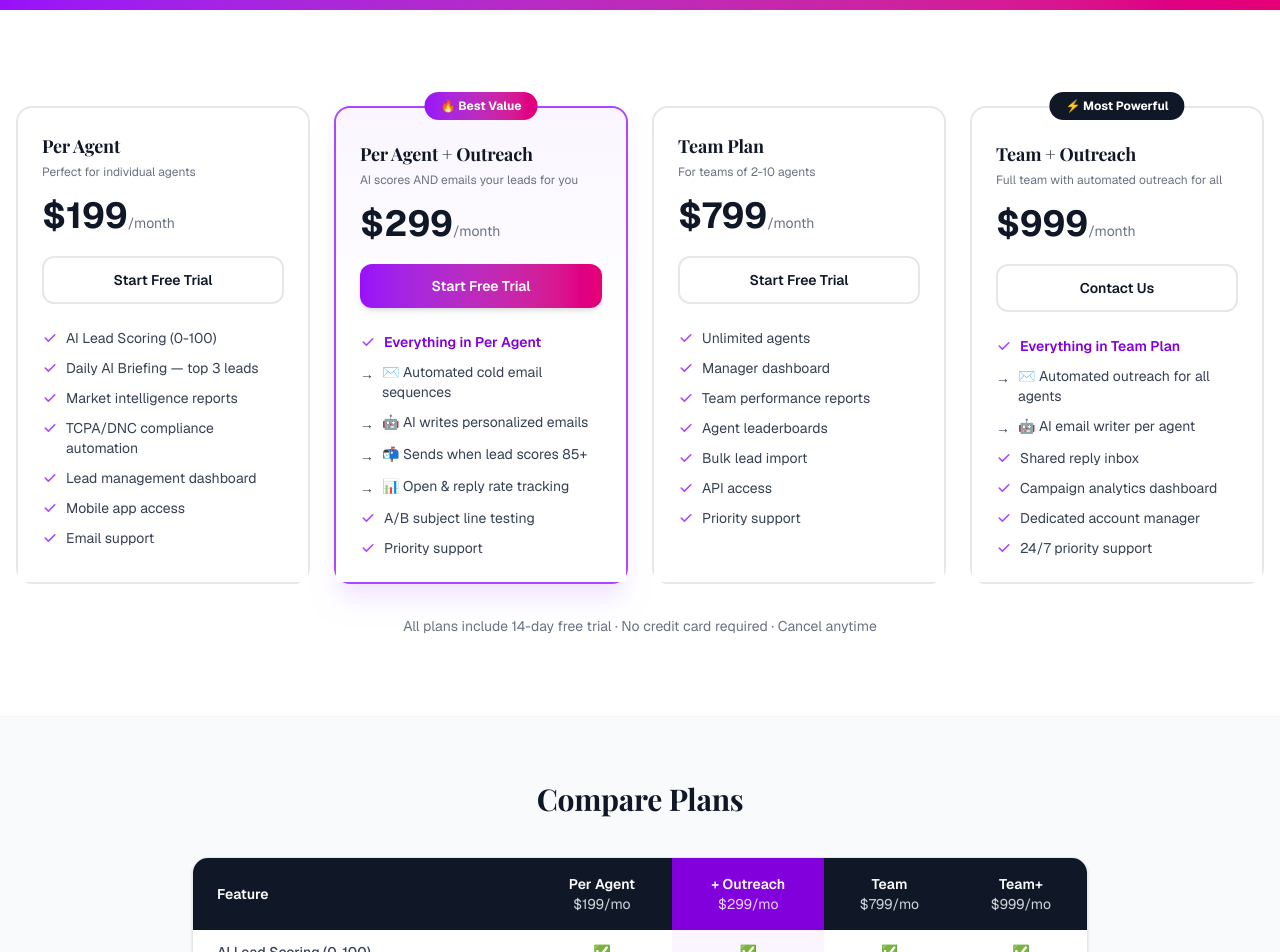
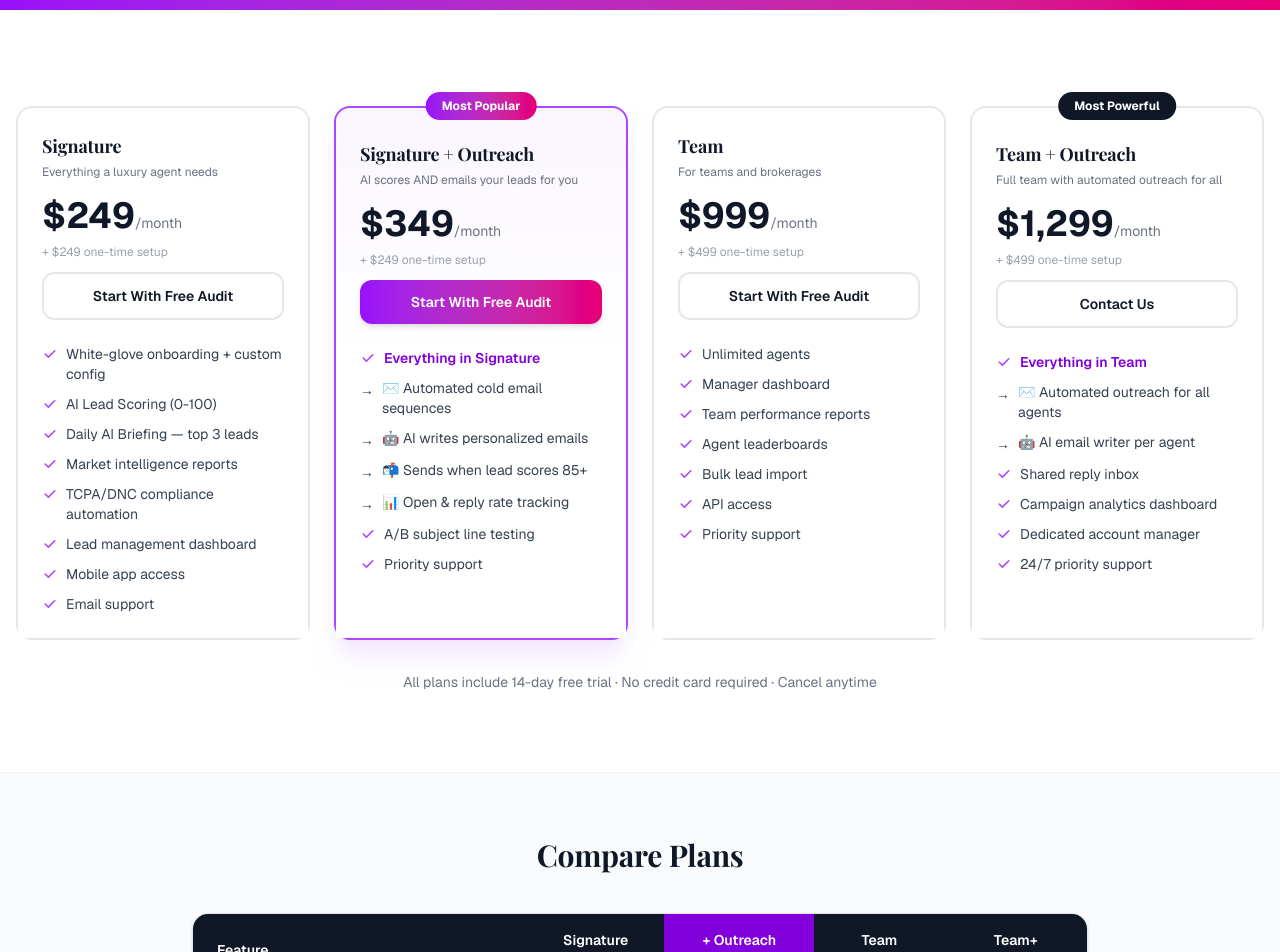
Before and after one commit to robopdesigns/luxeleadpro-site, a Next.js app: page /pricing in a window 1280 px wide. Shown: the part 480-1432 px from the top of the page. Built offline with nearby package versions, Linux system fonts and the light colour scheme; no server answers; a web font is replaced by a local one.

Commit message:
feat: unify all pricing to founding rates (///), update pricing page, homepage, and dashboard to match

```diff
--- a/app/dashboard/page.tsx
+++ b/app/dashboard/page.tsx
@@ -287,19 +287,19 @@ export default function LuxeLeadProDashboard() {
                 <h2 className={`text-2xl font-bold ${textClass} mb-6`}>💡 Quick Reference</h2>
                 <div className="grid grid-cols-1 md:grid-cols-3 gap-4">
                   <div className={`${isDark ? 'bg-gray-700' : 'bg-gray-100'} rounded-lg p-4`}>
-                    <p className="text-xs text-gray-500 mb-2">Per Agent Plan</p>
-                    <p className="text-2xl font-bold text-purple-600">$199/mo</p>
-                    <p className="text-xs text-gray-500 mt-2">Rep earns: $50/mo recurring</p>
+                    <p className="text-xs text-gray-500 mb-2">Signature Plan</p>
+                    <p className="text-2xl font-bold text-purple-600">$249/mo</p>
+                    <p className="text-xs text-gray-500 mt-2">+ $249 setup · Rep earns: $75 first mo + $25/mo</p>
                   </div>
                   <div className={`${isDark ? 'bg-gray-700' : 'bg-gray-100'} rounded-lg p-4`}>
-                    <p className="text-xs text-gray-500 mb-2">Agent + Outreach</p>
-                    <p className="text-2xl font-bold text-purple-600">$299/mo</p>
-                    <p className="text-xs text-gray-500 mt-2">Rep earns: $75/mo recurring</p>
+                    <p className="text-xs text-gray-500 mb-2">Signature + Outreach</p>
+                    <p className="text-2xl font-bold text-purple-600">$349/mo</p>
+                    <p className="text-xs text-gray-500 mt-2">+ $249 setup · Rep earns: $105 first mo + $35/mo</p>
                   </div>
                   <div className={`${isDark ? 'bg-gray-700' : 'bg-gray-100'} rounded-lg p-4`}>
-                    <p className="text-xs text-gray-500 mb-2">Team Plan</p>
-                    <p className="text-2xl font-bold text-purple-600">$799/mo</p>
-                    <p className="text-xs text-gray-500 mt-2">Rep earns: $150/mo recurring</p>
+                    <p className="text-xs text-gray-500 mb-2">Team + Outreach</p>
+                    <p className="text-2xl font-bold text-purple-600">$999/mo</p>
+                    <p className="text-xs text-gray-500 mt-2">+ $499 setup · Rep earns: $300 first mo + $100/mo</p>
                   </div>
                 </div>
               </div>
--- a/app/page.tsx
+++ b/app/page.tsx
@@ -309,22 +309,22 @@ export default function HomePage() {
           <div className="grid grid-cols-1 md:grid-cols-3 gap-6 mb-10 mt-4">
             {[
               {
-                name: 'Per Agent',
-                price: '$199',
+                name: 'Signature',
+                price: '$249',
                 sub: '/month',
-                features: ['AI Lead Scoring', 'Daily AI Briefing', 'Market Intelligence', 'TCPA/DNC Compliance', 'Email Support'],
+                features: ['AI Lead Scoring (0-100)', 'Daily AI Briefing', 'Market Intelligence', 'TCPA/DNC Compliance', 'White-Glove Onboarding'],
                 popular: false,
                 badge: null,
-                cta: 'Start Free Trial',
+                cta: 'Start With Free Audit',
               },
               {
-                name: 'Agent + Outreach',
-                price: '$299',
+                name: 'Signature + Outreach',
+                price: '$349',
                 sub: '/month',
-                features: ['Everything in Per Agent', '✉️ Automated email sequences', '🤖 AI writes emails per lead', '📊 Open & reply tracking', 'Priority Support'],
+                features: ['Everything in Signature', '✉️ Automated email sequences', '🤖 AI writes emails per lead', '📊 Open & reply tracking', 'Priority Support'],
                 popular: true,
-                badge: '🔥 Best Value',
-                cta: 'Start Free Trial',
+                badge: 'Most Popular',
+                cta: 'Start With Free Audit',
               },
               {
                 name: 'Team + Outreach',
@@ -333,7 +333,7 @@ export default function HomePage() {
                 features: ['Unlimited Agents', 'Outreach for all agents', 'Manager Dashboard', 'Team Analytics', 'Dedicated Support'],
                 popular: false,
                 badge: null,
-                cta: 'Start Free Trial',
+                cta: 'Contact Us',
               },
             ].map((tier, i) => (
               <div key={i} className={`rounded-2xl border-2 transition relative flex flex-col ${tier.popular ? 'border-purple-500 bg-white shadow-xl shadow-purple-100' : 'border-gray-200 bg-white hover:border-purple-200'}`}>
--- a/app/pricing/page.tsx
+++ b/app/pricing/page.tsx
@@ -13,13 +13,15 @@ const checkIcon = (
 
 const plans = [
   {
-    name: 'Per Agent',
-    price: '$199',
+    name: 'Signature',
+    price: '$249',
     period: '/month',
-    desc: 'Perfect for individual agents',
+    desc: 'Everything a luxury agent needs',
     popular: false,
     badge: null,
+    setupFee: '+ $249 one-time setup',
     features: [
+      'White-glove onboarding + custom config',
       'AI Lead Scoring (0-100)',
       'Daily AI Briefing — top 3 leads',
       'Market intelligence reports',
@@ -28,18 +30,19 @@ const plans = [
       'Mobile app access',
       'Email support',
     ],
-    cta: 'Start Free Trial',
+    cta: 'Start With Free Audit',
     href: '/agent/signup',
   },
   {
-    name: 'Per Agent + Outreach',
-    price: '$299',
+    name: 'Signature + Outreach',
+    price: '$349',
     period: '/month',
     desc: 'AI scores AND emails your leads for you',
     popular: true,
-    badge: '🔥 Best Value',
+    badge: 'Most Popular',
+    setupFee: '+ $249 one-time setup',
     features: [
-      'Everything in Per Agent',
+      'Everything in Signature',
       '✉️ Automated cold email sequences',
       '🤖 AI writes personalized emails',
       '📬 Sends when lead scores 85+',
@@ -47,16 +50,17 @@ const plans = [
       'A/B subject line testing',
       'Priority support',
     ],
-    cta: 'Start Free Trial',
+    cta: 'Start With Free Audit',
     href: '/agent/signup',
   },
   {
-    name: 'Team Plan',
-    price: '$799',
+    name: 'Team',
+    price: '$999',
     period: '/month',
-    desc: 'For teams of 2-10 agents',
+    desc: 'For teams and brokerages',
     popular: false,
     badge: null,
+    setupFee: '+ $499 one-time setup',
     features: [
       'Unlimited agents',
       'Manager dashboard',
@@ -66,18 +70,19 @@ const plans = [
       'API access',
       'Priority support',
     ],
-    cta: 'Start Free Trial',
+    cta: 'Start With Free Audit',
     href: '/agent/signup',
   },
   {
     name: 'Team + Outreach',
-    price: '$999',
+    price: '$1,299',
     period: '/month',
     desc: 'Full team with automated outreach for all',
     popular: false,
-    badge: '⚡ Most Powerful',
+    badge: 'Most Powerful',
+    setupFee: '+ $499 one-time setup',
     features: [
-      'Everything in Team Plan',
+      'Everything in Team',
       '✉️ Automated outreach for all agents',
       '🤖 AI email writer per agent',
       'Shared reply inbox',
@@ -102,16 +107,16 @@ export default function PricingPage() {
         <section className="px-4 py-16 sm:py-20 border-b border-gray-100 text-center">
           <div className="max-w-3xl mx-auto">
             <span className="inline-block bg-purple-50 text-purple-700 text-sm font-semibold px-4 py-1.5 rounded-full mb-4">
-              Simple, Transparent Pricing
+              Founding Agent Pricing — Limited Availability
             </span>
             <h1 className="text-4xl sm:text-5xl font-display font-bold text-gray-900 mb-4">
               Choose Your Plan
             </h1>
             <p className="text-lg text-gray-600 mb-2">
-              All plans include a 14-day free trial. No credit card required.
+              Lock in your founding rate today. Pricing increases after our first 50 agents.
             </p>
             <p className="text-sm text-gray-500">
-              Built for $1M+ luxury real estate markets.
+              Built exclusively for $1M+ luxury real estate markets.
             </p>
           </div>
         </section>
@@ -153,10 +158,11 @@ export default function PricingPage() {
                   <div className={`p-6 ${plan.badge ? 'pt-8' : 'pt-6'} ${plan.popular ? 'bg-gradient-to-b from-purple-50 to-white' : 'bg-white'} rounded-t-2xl`}>
                     <h3 className="text-lg font-bold text-gray-900 mb-1">{plan.name}</h3>
                     <p className="text-xs text-gray-500 mb-4">{plan.desc}</p>
-                    <div className="mb-5">
+                    <div className="mb-2">
                       <span className="text-4xl font-bold text-gray-900">{plan.price}</span>
                       <span className="text-sm text-gray-500">{plan.period}</span>
                     </div>
+                    {(plan as any).setupFee && <p className="text-xs text-gray-400 mb-3">{(plan as any).setupFee}</p>}
                     <Link
                       href={plan.href}
                       className={`block w-full text-center py-3 rounded-xl font-semibold text-sm transition ${
@@ -201,10 +207,10 @@ export default function PricingPage() {
                 <thead>
                   <tr className="bg-gray-900 text-white">
                     <th className="text-left px-6 py-4 font-semibold">Feature</th>
-                    <th className="text-center px-4 py-4 font-semibold">Per Agent<br/><span className="font-normal text-gray-300">$199/mo</span></th>
-                    <th className="text-center px-4 py-4 font-semibold bg-purple-700">+ Outreach<br/><span className="font-normal text-purple-200">$299/mo</span></th>
-                    <th className="text-center px-4 py-4 font-semibold">Team<br/><span className="font-normal text-gray-300">$799/mo</span></th>
-                    <th className="text-center px-4 py-4 font-semibold">Team+<br/><span className="font-normal text-gray-300">$999/mo</span></th>
+                    <th className="text-center px-4 py-4 font-semibold">Signature<br/><span className="font-normal text-gray-300">$249/mo</span></th>
+                    <th className="text-center px-4 py-4 font-semibold bg-purple-700">+ Outreach<br/><span className="font-normal text-purple-200">$349/mo</span></th>
+                    <th className="text-center px-4 py-4 font-semibold">Team<br/><span className="font-normal text-gray-300">$999/mo</span></th>
+                    <th className="text-center px-4 py-4 font-semibold">Team+<br/><span className="font-normal text-gray-300">$1,299/mo</span></th>
                   </tr>
                 </thead>
                 <tbody className="divide-y divide-gray-100">
@@ -269,10 +275,10 @@ export default function PricingPage() {
         <section className="px-4 py-16 bg-white border-t border-gray-100">
           <div className="max-w-2xl mx-auto bg-white border-2 border-purple-200 rounded-2xl p-10 text-center shadow-lg">
             <h2 className="text-3xl font-display font-bold text-gray-900 mb-3">
-              Ready to Close 2x More Deals?
+              Ready to Close More Luxury Deals?
             </h2>
             <p className="text-gray-600 mb-7">
-              Start your free 14-day trial. No credit card required.
+              Book a free profit audit. Lock in your founding rate before spots fill.
             </p>
             <Link
               href="/agent/signup"
```
